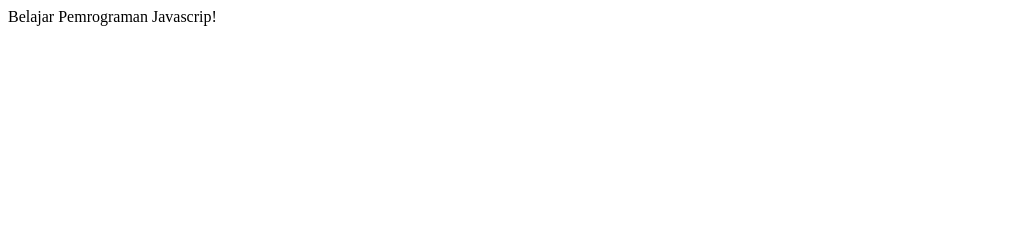
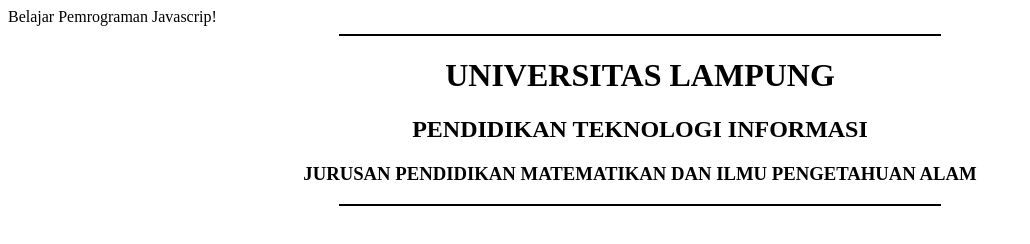
Before and after one commit to Alyaaprdla31/PraktikumWeb, a plain HTML site: page Praktikum5.html in a window 1280 px wide. Shown: the whole page, without its empty margins (0-1030 px from the left). Drawn offline with Linux system fonts and the light colour scheme.

Commit message:
Update Praktikum5.html

```diff
--- a/Praktikum5.html
+++ b/Praktikum5.html
@@ -7,5 +7,6 @@
   <script language= "JavaScript">
   document.write("Belajar Pemrograman Javascrip!");
   </script>
+  <script language= "JavaScript" src="isi.js"></script>
 </body>
 </html>
```
